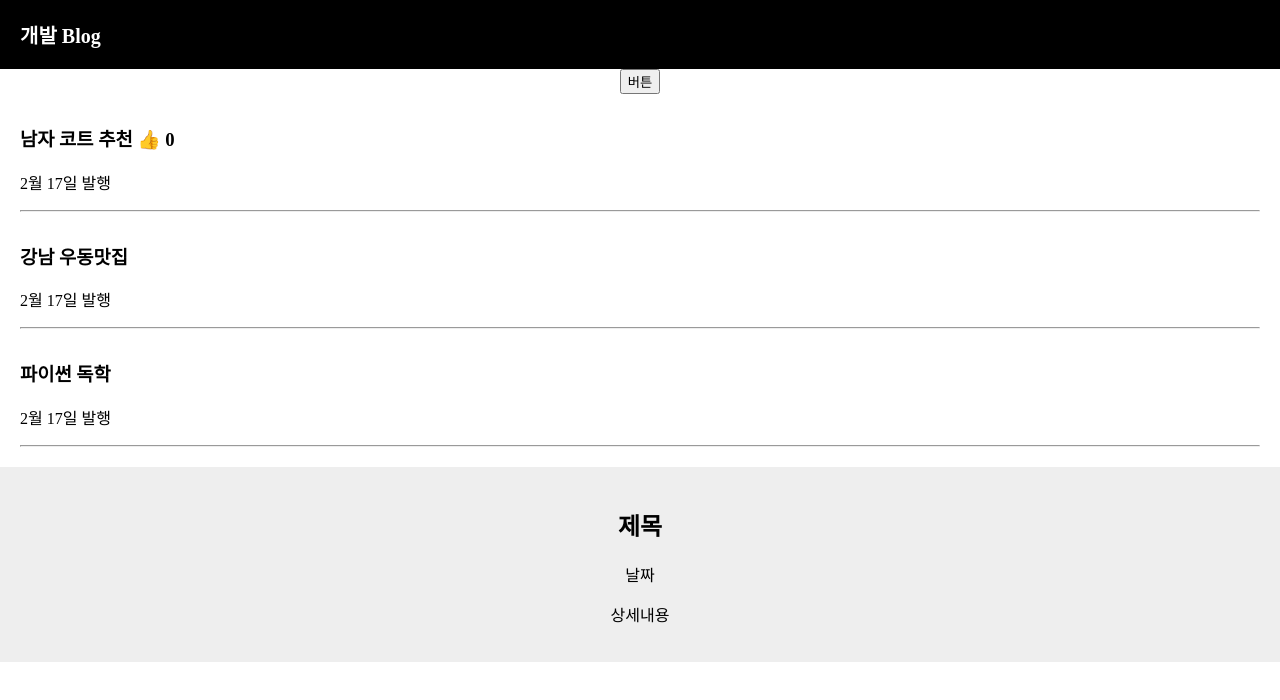
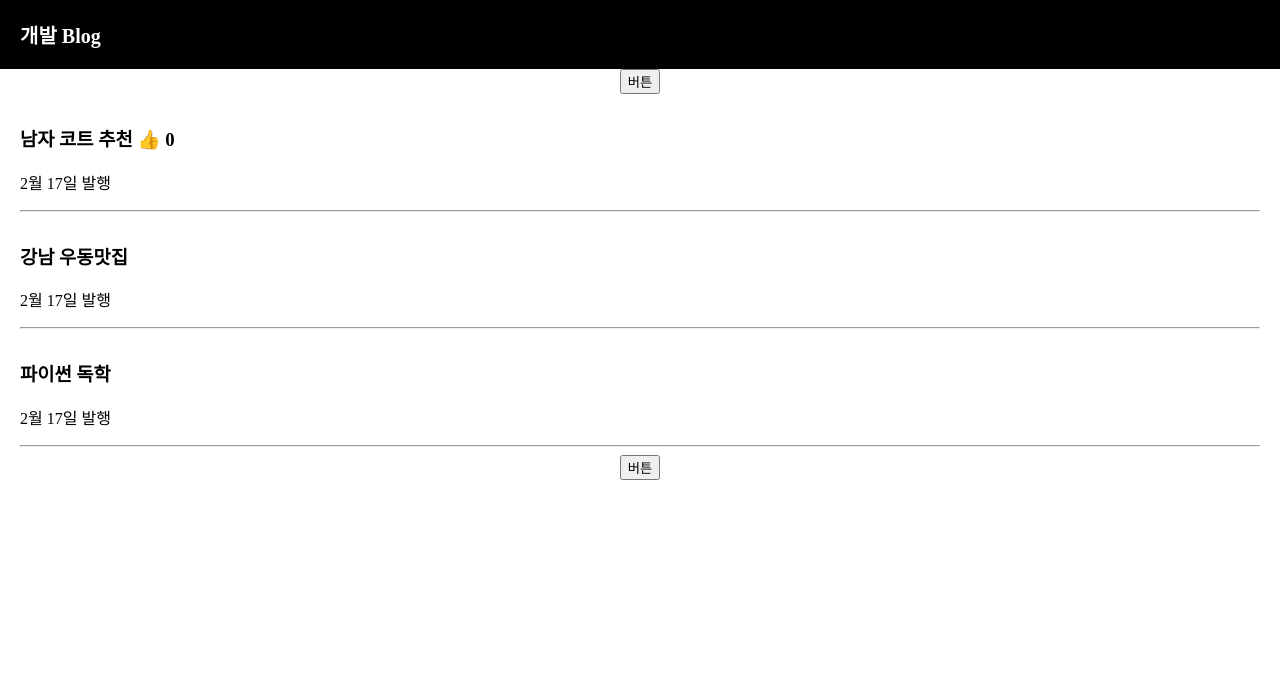
Before and after one commit to joohyeson/React_CodingApple, a React (Create React App) app in the folder blog/: page / in a window 1280 px wide. Shown: the top 700 px of the page. Built offline with nearby package versions, Linux system fonts and the light colour scheme.

Commit message:
Part1 - 8 클릭하면 동작하는 UI (모달창) 만드는 법

```diff
--- a/blog/src/App.js
+++ b/blog/src/App.js
@@ -8,12 +8,22 @@ function App() {
   //useState('남자 코트 추천'); //[a,b]라는 어레이가 생김. a=실제 데이터 내용 b=a의 내용을 변경(예전 ver.)
   let [글제목, 글제목변경] = useState(['남자 코트 추천', '강남 우동맛집', '파이썬 독학']);//ES6 신문법
   let [좋아요, 좋아요변경] = useState(0);
+  let [모달클릭, 모달클릭변경] = useState(false);
 
   function 제목변경() {
 
     var newArray = [...글제목];
     newArray[0] = '여자 코트 추천'
     글제목변경(newArray)//동일한 자료형을 사용해야 함
+  }
+
+  function 모달플래그() {
+    if (모달클릭 === true) {
+      모달클릭변경(false)
+    }
+    else {
+      모달클릭변경(true)
+    }
   }
   return (
 
@@ -40,12 +50,19 @@ function App() {
         <p>2월 17일 발행</p>
         <hr />{/* 실선 */}
       </div>
-	  <Modal></Modal>
+      <button onClick={모달플래그}>버튼</button>
+
+      {
+        모달클릭 === true
+          ? <Modal />
+          : null
+      }
+
     </div>
   );
 }
 
-function Modal(){
+function Modal() {
   return (
     <div className="modal">
       <h2>제목</h2>
```
Also changed, not shown: 1 other file (tests, documents, lock files or other folders). Lines whose indentation alone changed are shown as unchanged.
